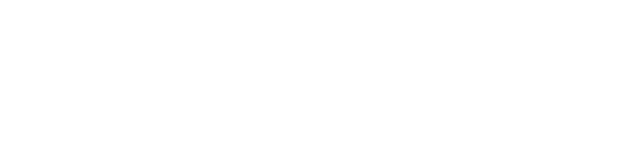
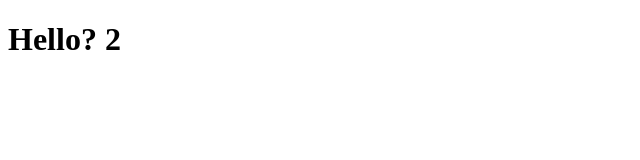
Before and after one commit to Thfochan/test, a plain HTML site: page index.html in a window 1280 px wide. Shown: the whole page, without its empty margins (0-640 px from the left). Drawn offline with Linux system fonts and the light colour scheme.

Commit message:
second commit

```diff
--- a/index.html
+++ b/index.html
@@ -6,6 +6,6 @@
     <title>Document</title>
 </head>
 <body>
-
+    <h1>Hello? 2</h1>
 </body>
 </html>
```
